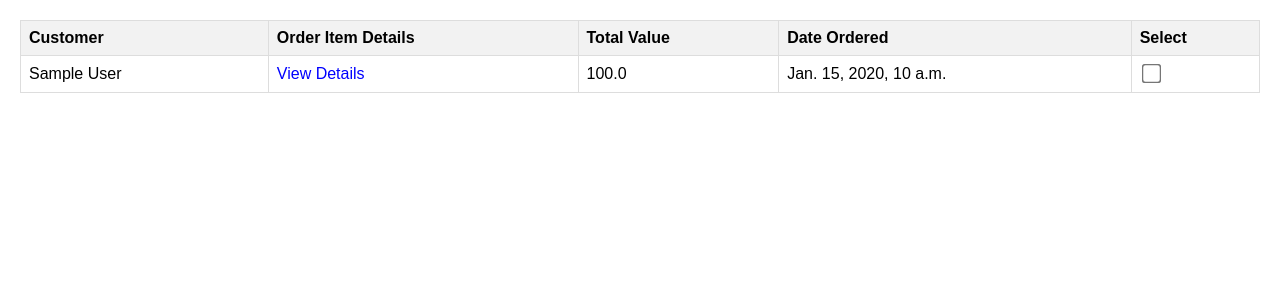
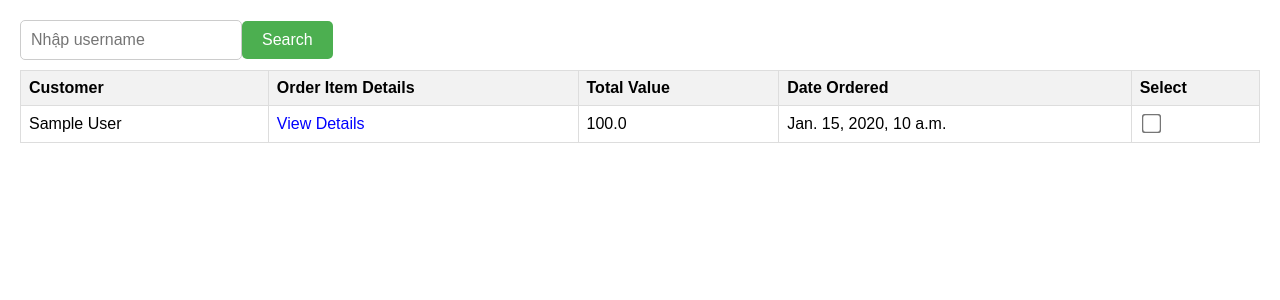
Before and after one commit to thaingocquy07082003/Django_Project1, a Django app: page /Feedback/ in a window 1280 px wide. Shown: the top 300 px of the page. Run offline with Django 4.2, Linux system fonts and the light colour scheme; tables that the repository leaves empty hold one stand-in row (values such as "Sample post").

Commit message:
cập nhật

```diff
--- a/Mysite/Home/Templates/OrderDetail.html
+++ b/Mysite/Home/Templates/OrderDetail.html
@@ -51,7 +51,51 @@
               transform: scale(1.5);
               margin-left: 5px;
             }
+            .styled-input {
+              padding: 10px;
+              border: 1px solid #ccc;
+              border-radius: 5px;
+              font-size: 16px;
+              width: 200px;
+              margin-bottom: 10px;
+          }
+
+          /* Thiết lập kiểu dáng cho input submit */
+          .styled-submit {
+              padding: 10px 20px;
+              background-color: #4CAF50;
+              color: white;
+              border: none;
+              border-radius: 5px;
+              cursor: pointer;
+              font-size: 16px;
+              transition: background-color 0.3s;
+          }
+
+          /* Hover effect cho input submit */
+          .styled-submit:hover {
+              background-color: #45a049;
+          }
           </style>
+          <script type="text/javascript">
+            var user = '{{request.user}}';
+            function getCookie(name) {
+              let cookieValue = null;
+              if (document.cookie && document.cookie !== '') {
+                  const cookies = document.cookie.split(';');
+                  for (let i = 0; i < cookies.length; i++) {
+                      const cookie = cookies[i].trim();
+                      // Does this cookie string begin with the name we want?
+                      if (cookie.substring(0, name.length + 1) === (name + '=')) {
+                          cookieValue = decodeURIComponent(cookie.substring(name.length + 1));
+                          break;
+                      }
+                  }
+              }
+              return cookieValue;
+            }
+           const csrftoken = getCookie('csrftoken');
+          </script>
     </head>
     <body>
         <!--[if lt IE 7]>
@@ -69,6 +113,11 @@
             </tr>
             </thead>
             <tbody>
+            <form action="{% url 'search_order' %}" method="POST" >
+              {% csrf_token %}
+              <input type="text" placeholder="Nhập username " class="styled-input" name="username" >
+              <input type="submit" value="Search" class="styled-submit">
+            </form>
             {% for order in orders %}
             <tr>
                 <td>{{ order.customer }}</td>
--- a/Mysite/Home/Templates/T2.html
+++ b/Mysite/Home/Templates/T2.html
@@ -27,7 +27,7 @@
                             </a>
                         </div>
                         <div>
-                            <a href="{% url 'orderdetail' %}" target="Frame3">  Danh sách các Order </a>
+                            <a href="{% url 'orderdetail' %}" target="Frame3" style="font-size: 20px;">  Danh sách các Order </a>
                         </div>
                         {% comment %} <div>
                             <a href="../Bai12/form2.html" target="Frame3">  Mục 2</a>
--- a/Mysite/Home/models.py
+++ b/Mysite/Home/models.py
@@ -97,7 +97,7 @@ class Message(models.Model):
     content = models.TextField()
     room = models.ForeignKey(Room, on_delete=models.CASCADE)
     created_on = models.DateTimeField(auto_now_add=True)
-
+    image = models.ImageField(null=True,blank=True)
 
     def __str__(self):
         return "Message is :- "+ self.content
--- a/Mysite/Home/views.py
+++ b/Mysite/Home/views.py
@@ -8,6 +8,22 @@ from django.contrib import messages
 from .models import ShippingAddress
 from django.contrib.auth import login,logout,authenticate
 # Create your views here.
+def Search_Order(request):
+    username=request.POST.get('username')
+    user = User.objects.get(username=username)
+
+    incomplete_orders = Order.objects.filter(complete=True,customer=user.customer)  # Lấy các đơn hàng đã được khách hàng hoàn thành từ database
+    context = {
+        'orders': incomplete_orders
+    }
+    return render(request, 'OrderDetail.html', context)
+
+def introduce(request):
+    return render(request, 'introduce.html')
+
+def contact_view(request):
+    return render(request, 'contact.html')
+
 def get_chat(request):
     return render(request, 'ChatRoom.html')
 
@@ -71,7 +87,7 @@ class ShippingAddressForm(forms.ModelForm):
         widget=forms.TextInput(attrs={'class': 'form-control', 'placeholder': 'city'}),
     )
     state = forms.CharField(
-        widget=forms.TextInput(attrs={'class': 'form-control', 'placeholder': 'state'}),
+        widget=forms.TextInput(attrs={'class': 'form-control', 'placeholder': 'Country'}),
     )
     moblie = forms.CharField(
         widget=forms.TextInput(attrs={'class': 'form-control', 'placeholder': 'moblie'}),
@@ -114,9 +130,11 @@ def UpdateItemAdmin(request, order_id):
 def order_item_detail(request, order_id):
     order = get_object_or_404(Order, pk=order_id)
     order_items = order.orderitem_set.all()  # Lấy các OrderItem của đơn hàng này
+    Ship = ShippingAddress.objects.get(order=order)
     context = {
         'order': order,
         'items': order_items,
+        'Ship': Ship,
     }
     return render(request, 'OrderItemDetail.html', context)
 
@@ -168,31 +186,6 @@ def Register(request):
     context = {'form': form}
     return render(request, 'Login_signup.html', context)
 def get_signup(request):
-    # if request.method == 'POST':
-    #     first_name = request.POST.get('firstname','')
-    #     last_name = request.POST.get('lastname','')
-    #     username = request.POST.get('username','')
-    #     password = request.POST.get('password','')
-    #     initial_data = {'username': username,'first_name': first_name ,'last_name': last_name, 'password':password }
-    #     form = UserCreationForm(initial=initial_data)
-    #     if form.is_valid():
-    #         form.save()
-    # else:
-    #     form = UserCreationForm()
-    # context = {'form':form}
-
-
-    # if request.method == 'POST':
-    #     form = UserCreationForm(request.POST)  # Dùng dữ liệu POST trực tiếp
-    #     if form.is_valid():
-    #        user = form.save(commit=False)  # Tạo đối tượng người dùng nhưng chưa lưu vào CSDL
-    #        user.first_name = request.POST['firstname']  # Thêm first_name cho user
-    #        user.last_name = request.POST['lastname']  # Thêm last_name cho user
-    #        user.save()  # Lưu người dùng vào CSDL
-    #        # Đăng nhập người dùng hoặc gửi thông báo thành công tại đây nếu cần
-    # else:
-    #     form = UserCreationForm()
-    # context = {'form':form}
     form = CustomUserCreationForm()
     if request.method == "POST":
         form = CustomUserCreationForm(request.POST)
@@ -251,6 +244,7 @@ def Checkout(request):
         items =[]
         order = {'get_cart_items':0,'get_cart_total':0}
     formShip = ShippingAddressForm(request.POST or None)
+
     if request.method == 'POST' and formShip.is_valid():
         shipping_address = formShip.save(commit=False)
         # Đặt customer từ user hiện tại
@@ -263,7 +257,11 @@ def Checkout(request):
             pass
         else:
             shipping_address.order = order
-            shipping_address.save()
+            AllShipping = ShippingAddress.objects.filter(order=order).first()
+            if AllShipping:
+                ShippingAddress.objects.filter().update(order=order).update(address=shipping_address.address,city=shipping_address.city,state=shipping_address.state,moblie=shipping_address.moblie)
+            else:
+                shipping_address.save()
             Order.objects.filter(customer=customer, complete=False).update(complete=True)
             return redirect('home')  # redirect đến trang mong muốn sau khi lưu
     context = {'items':items,'order':order,'formShip':formShip}
--- a/Mysite/Mysite/urls.py
+++ b/Mysite/Mysite/urls.py
@@ -47,5 +47,8 @@ urlpatterns = [
     path('DetailProduct/Update_item/',home.UpdateItem,name="Product_Update_item"),
     path('Search/',home.search_view,name="search"),
     path('Chat/',home.get_chat,name="chat"),
+    path('Contact/', home.contact_view, name='contact'),
+    path('Introduce/', home.introduce, name='introduce'),
+    path('Search_order/', home.Search_Order, name='search_order'),
 ]
 urlpatterns += static(settings.MEDIA_URL, document_root=settings.MEDIA_ROOT)
```
Also changed, not shown: Mysite/Home/Templates/Base.html (+6 -15 lines), Mysite/Home/Templates/Manage.html (+4 -4 lines), Mysite/Home/Templates/OrderItemDetail.html (+19 -1 lines), Mysite/Home/Templates/contact.html (added, +24 -0 lines), Mysite/Home/Templates/room.html (+7 -12 lines), Mysite/Home/migrations/0005_message_image.py (added), Mysite/Mysite/consumers.py (line endings or trailing spaces).
